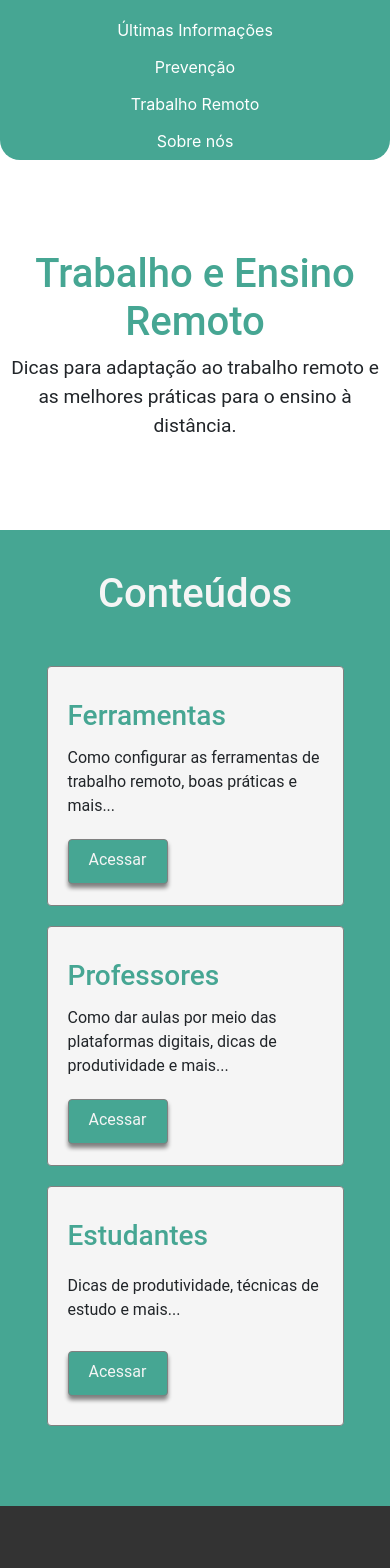
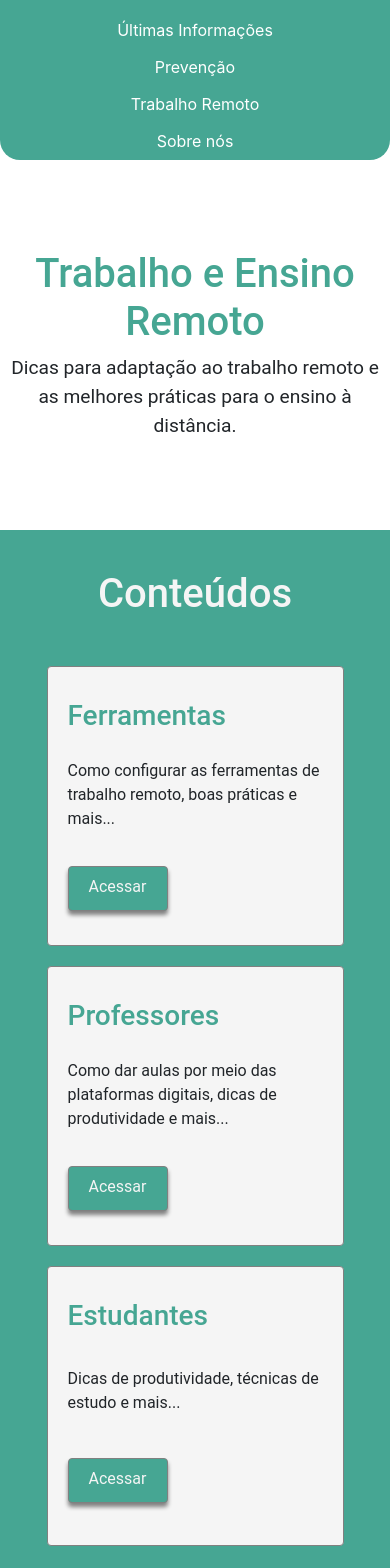
Before and after one commit to tryber/hackatrybe-covid, a React (Create React App) app: page /remote-work in a window 390 px wide. Shown: the top 1568 px of the page. Built offline with nearby package versions, Linux system fonts and the light colour scheme; no server answers; what google-maps-react would draw is missing.

Commit message:
Correct css card-type for responsive

```diff
--- a/src/remote_work/CardType.css
+++ b/src/remote_work/CardType.css
@@ -44,6 +44,8 @@
   .Card-Type {
     width: 90%;
     align-self: center;
+    height: auto;
+    min-height: 280px;
   }
 }
 
@@ -52,12 +54,4 @@
   .Card-Type > h2 {
     margin: 12px 0 12px;
   }
-
-  .Card-Type {
-    height: 400px;
-  }
-
-  .Remote-Work .Card-Type {
-    height: 240px;
-  }
 }
```
